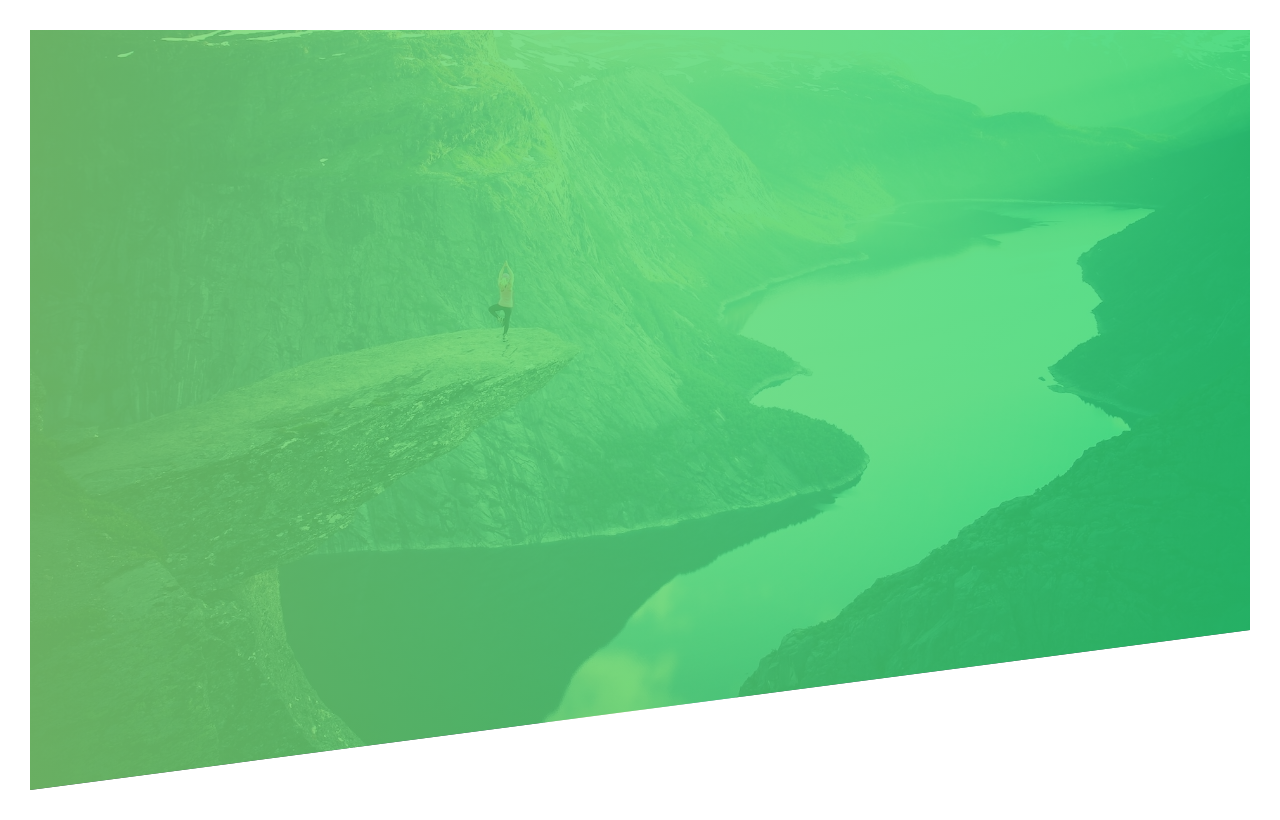
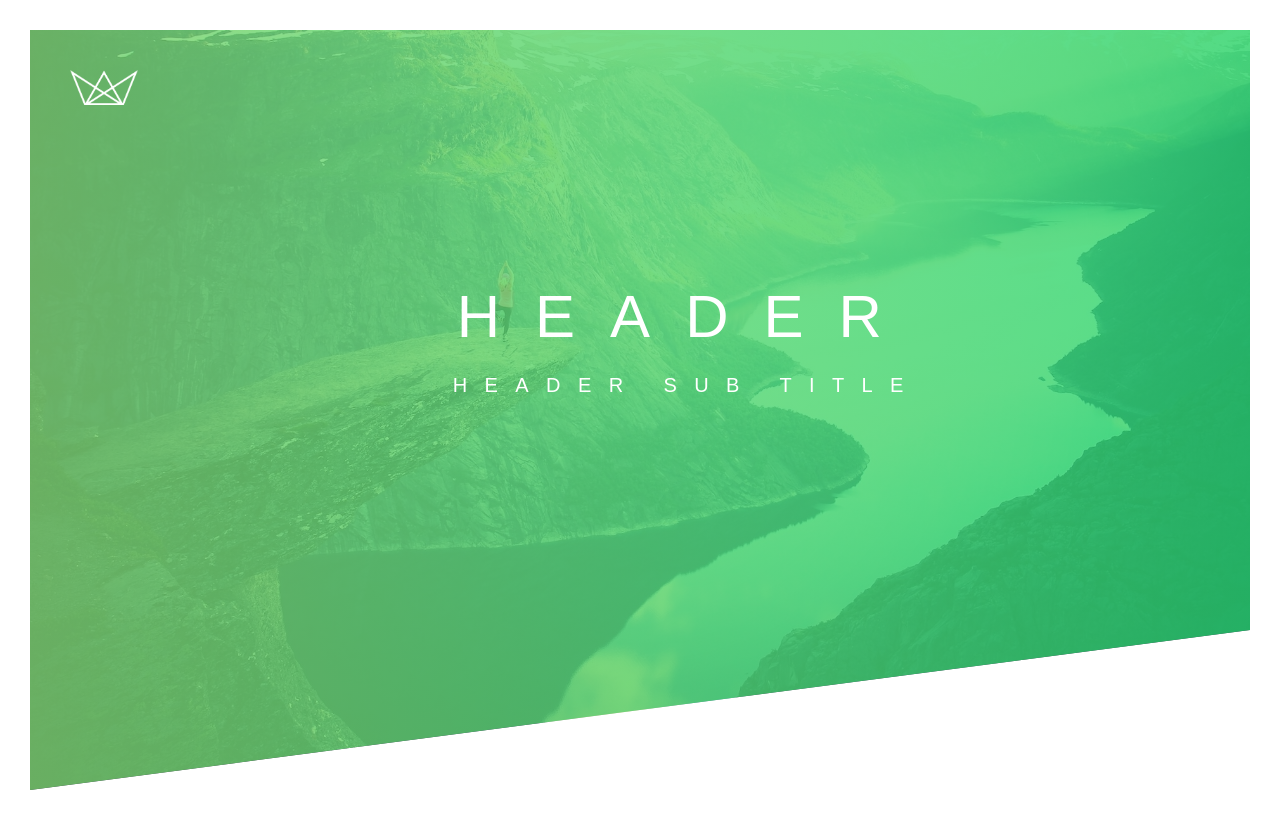
Before and after one commit to dkdk443/advanced-css-course, a plain HTML site: page index.html in a window 1280 px wide. Drawn offline with Linux system fonts and the light colour scheme.

Commit message:
ヘッダーのタイトル追加

```diff
--- a/index.html
+++ b/index.html
@@ -9,6 +9,18 @@
   <title>Document</title>
 </head>
 <body>
-  <header class="header"></header>
+  <header class="header">
+    <div class="logo-box">
+      <img src="img/logo-white.png" alt="Logo" class="logo">
+    </div>
+    <div class="text-box">
+      <h1 class="heading-primary">
+        <span class="heading-primary-main">header</span>
+        <span class="heading-primary-sub">header sub title</span>
+      </h1>
+    </div>
+
+
+  </header>
 </body>
 </html>
--- a/style.css
+++ b/style.css
@@ -18,5 +18,45 @@ body {
   background-position: top;
   /* polygon(左上, 右上, 右下, 左下) */
   clip-path: polygon(0 0, 100% 0, 100% 75vh, 0 100%);
+  position: relative;
 
 }
+
+.logo-box {
+  position: absolute;
+  top: 40px;
+  left: 40px;
+}
+
+.logo {
+  height: 35px;
+
+}
+
+.text-box {
+  position: absolute;
+  top: 40%;
+  left: 50%;
+  transform: translate(-40%, -50%);
+  text-align: center;
+}
+
+.heading-primary {
+  color: #fff;
+  text-transform: uppercase;
+}
+
+.heading-primary-main {
+  display: block;
+  font-size: 60px;
+  font-weight: 400;
+  letter-spacing: 35px;
+
+}
+
+.heading-primary-sub {
+  display: block;
+  font-size: 20px;
+  font-weight: 400;
+  letter-spacing: 17.4px;
+}
```
